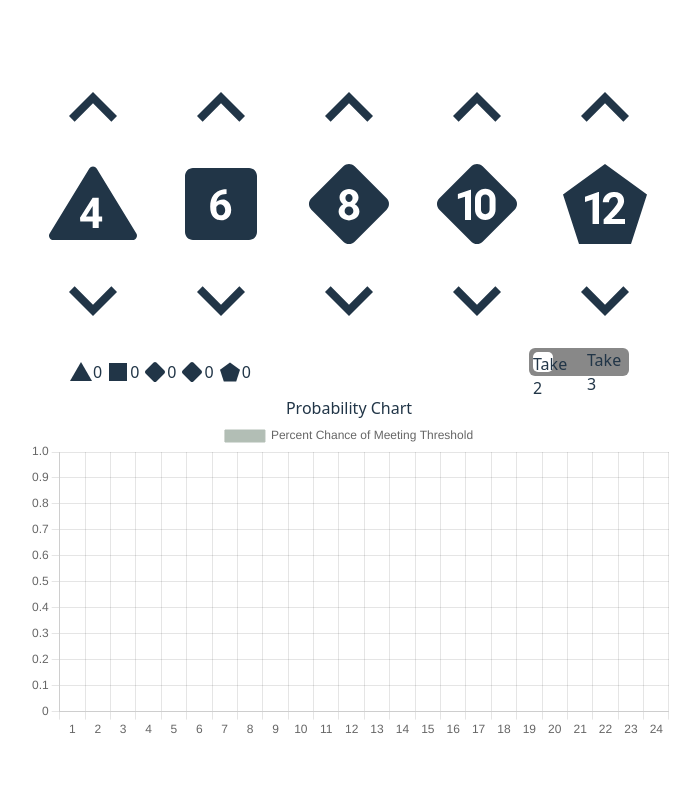
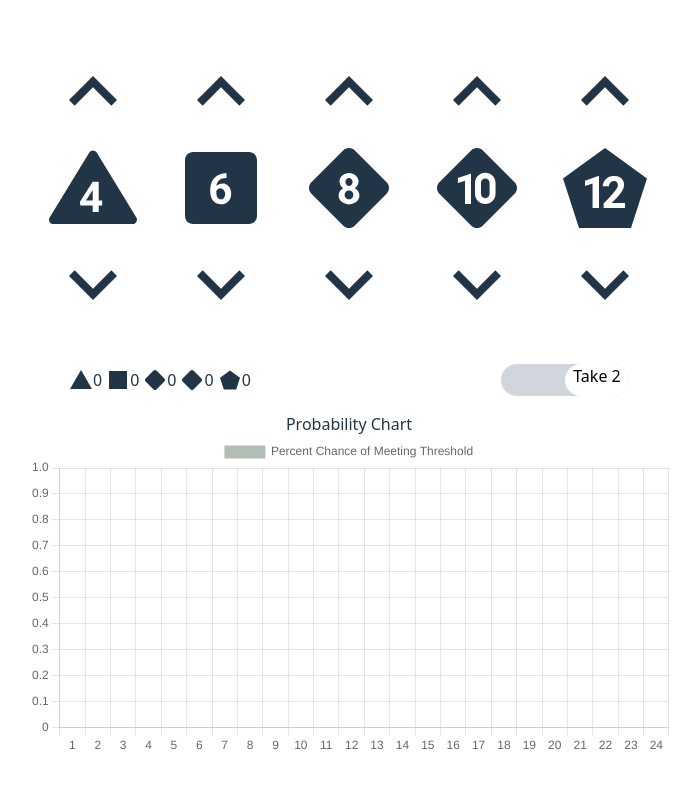
Before and after one commit to emoutrey/MarvelHeroicDicePoolVisualizer, a React (Vite) app: page / in a window 1280 px wide. Shown: the top 788 px of the page, without its empty margins (291-991 px from the left). Built offline with nearby package versions, Linux system fonts and the light colour scheme.

Commit message:
Humble beginnings of the Switch component

```diff
--- a/package.json
+++ b/package.json
@@ -16,7 +16,6 @@
     "react": "^19.1.1",
     "react-chartjs-2": "^5.3.0",
     "react-dom": "^19.1.1",
-    "react-switch": "^7.1.0"
   },
   "devDependencies": {
     "@eslint/js": "^9.36.0",
--- a/src/DiceController.tsx
+++ b/src/DiceController.tsx
@@ -9,7 +9,7 @@ import TakeSwitch from './TakeSwitch';
 //When I think of something better I'll change it again
 
 function DiceController() {
-    const {d4, setD4, d6, setD6, d8, setD8, d10, setD10, d12, setD12, take2, setTake2} = useContext<any>(Context);
+    const {d4, setD4, d6, setD6, d8, setD8, d10, setD10, d12, setD12} = useContext<any>(Context);
 
     //do I need to memoize this? Probably
     const totalDice = d4 + d6 + d8 + d10 + d12;
@@ -40,19 +40,18 @@ function DiceController() {
                     diceFunctionAdd={() => setD10(totalDice < maxDice ? d10 + 1 : d10)}
                     diceFunctionRemove={() => setD10(d10 > 0 ? d10 - 1 : d10)}
                 />
+                {/* This isn't what a d12 is shaped like and it bothers me */}
                 <DieController
                     die="d12"
                     diceFunctionAdd={() => setD12(totalDice < maxDice ? d12 + 1 : d12)}
                     diceFunctionRemove={() => setD12(d12 > 0 ? d12 - 1 : d12)}
                 />
             </div>
-            <div className="flex flex-row justify-between items-center">
+            <div className="flex flex-row justify-between items-center pt-8 pb-4">
                 <div className="pl-10">
                     <DicePool />
                 </div>
                 <div className="pr-10">
-                    {/* This is going to be a switch/toggle once I figure out what package to use */}
-                    {/* <button onClick={() => setTake2(!take2)}>{take2 ? 'Taking 2' : 'Taking 3'}</button> */}
                     <TakeSwitch />
                 </div>
             </div>
--- /dev/null
+++ b/src/Switch.tsx
@@ -0,0 +1,33 @@
+
+import { type Ref, forwardRef } from "react"
+
+interface Props {
+    checked?: boolean;
+    onChange?: (checked: boolean) => void;
+}
+
+const Switch = forwardRef((props: Props, forwardRef: Ref<HTMLInputElement>) => {
+    const { checked, onChange } = props;
+
+    return (
+        <label>
+            {/* For accessibility, use an underlying checkbox */}
+            <input
+                type="checkbox"
+                className="hidden"
+                checked={checked}
+                onChange={e => onChange?.(e.target.checked)}
+                ref={forwardRef}
+            />
+            <div className="w-32 h-8 bg-gray-300 rounded-full relative cursor-pointer">
+                <div className={`w-16 h-8 bg-white rounded-full absolute top-0 left-0 transition-transform transform ${props.checked ? "translate-x-16" : "bg-gray-400"}`}>
+                    <div className="text-black">
+                        Take 2
+                    </div>
+                </div>
+            </div>
+        </label>
+    )
+})
+
+export default Switch;
--- a/src/TakeSwitch.tsx
+++ b/src/TakeSwitch.tsx
@@ -1,26 +1,12 @@
 import { useContext } from 'react';
 import { Context } from './App';
-import Switch from 'react-switch';
+import Switch from './Switch'
 
 function TakeSwitch() {
     const {take2, setTake2} = useContext<any>(Context);
 
     return (
-        <Switch
-            onChange={() => setTake2(!take2)}
-            checked={!take2}
-            handleDiameter={20}
-            width={100}
-            borderRadius={6}
-            uncheckedIcon={'Take 3'}
-            checkedIcon={'Take 2'}
-            uncheckedHandleIcon={'Take 2'}
-            checkedHandleIcon={
-                <div className="flex justify-center items-center h-full w-full">
-                    Take 3
-                </div>
-            }
-        />
+        <Switch checked={take2} onChange={setTake2} />
     );
 }
 
```
